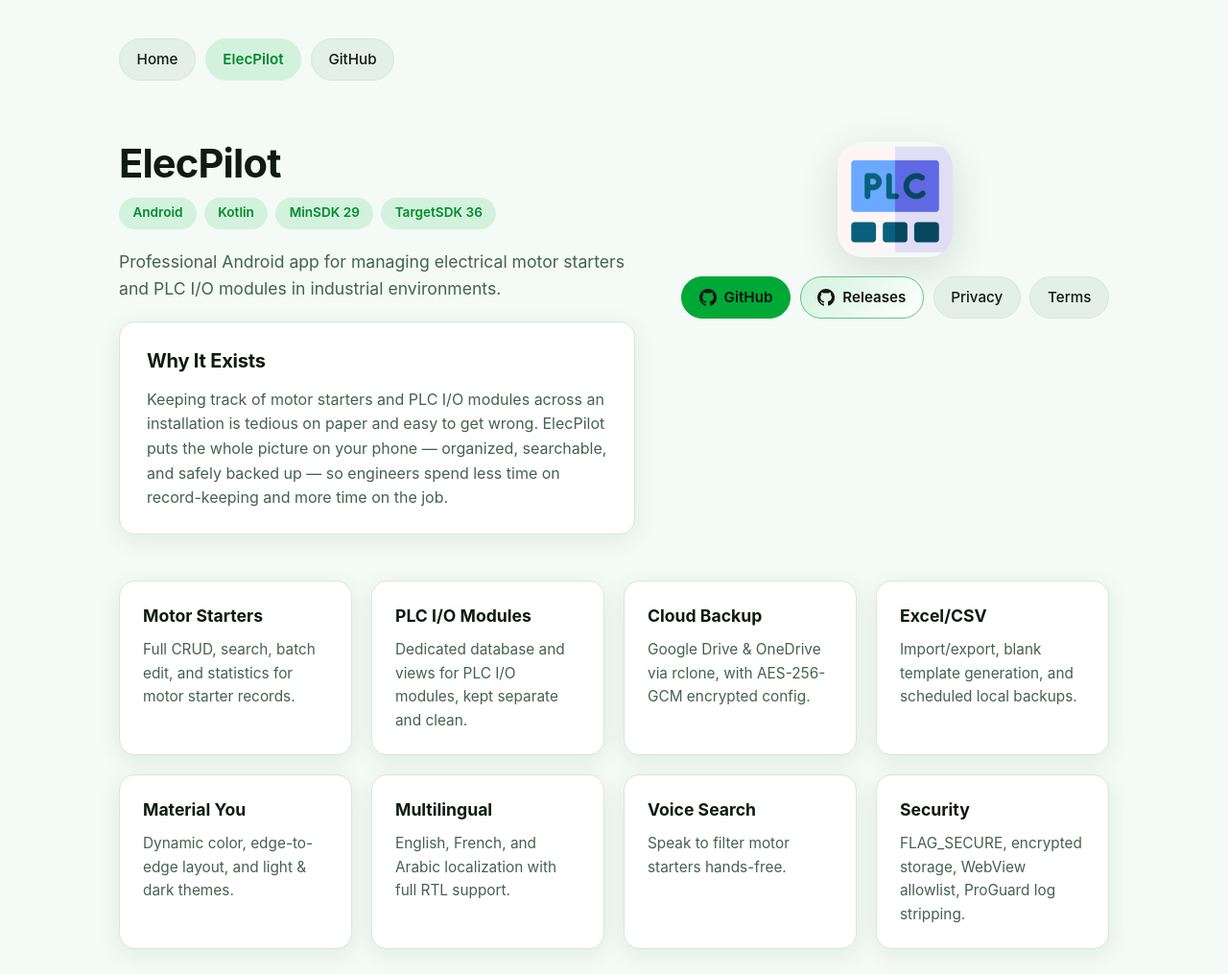
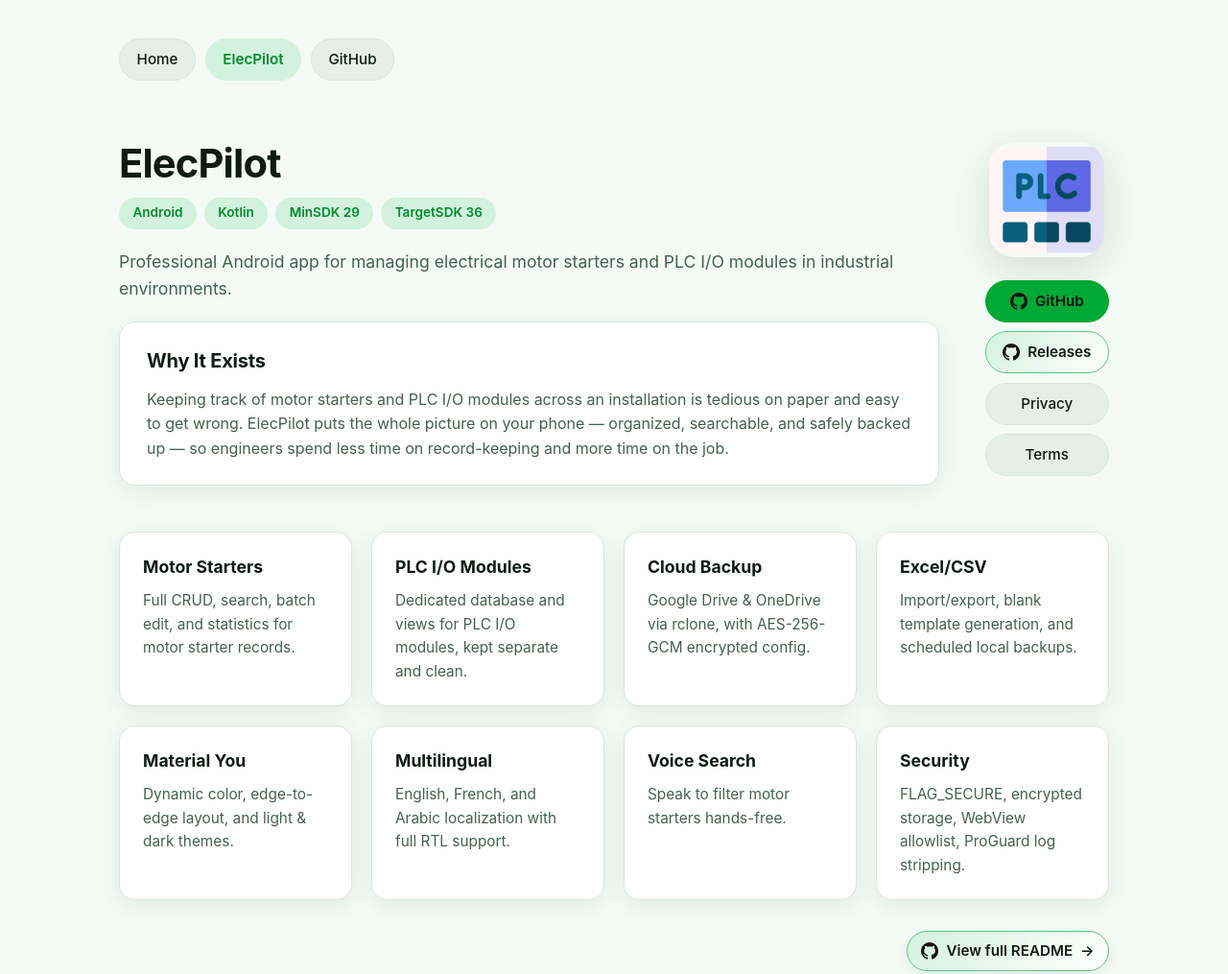
Before and after one commit to Hcmdz/Hcmdz.github.io, a plain HTML site: page elecpilot/index.html in a window 1280 px wide. Shown: the top 1015 px of the page at 96% size. Drawn offline with Linux system fonts and the light colour scheme.

Commit message:
Stack project-hero pills vertically on desktop (bikram format); css ?v=7

```diff
--- a/assets/style.css
+++ b/assets/style.css
@@ -113,6 +113,18 @@
 }
 
 .profile-hero .hero-media .pill {
+  justify-content: center;
+}
+
+/* Pills in the project hero stack vertically under the logo */
+.project-hero .hero-media .nav {
+  flex-direction: column;
+  align-items: stretch;
+  width: min(16rem, 100%);
+  margin-top: 0.25rem;
+}
+
+.project-hero .hero-media .pill {
   justify-content: center;
 }
 
--- a/elecpilot/index.html
+++ b/elecpilot/index.html
@@ -22,7 +22,7 @@
   <meta name="twitter:title" content="ElecPilot">
   <meta name="twitter:description" content="Professional Android app for managing motor starters and PLC I/O modules.">
   <meta name="twitter:image" content="https://Hcmdz.github.io/elecpilot/og.png">
-  <link rel="stylesheet" href="../assets/style.css?v=6">
+  <link rel="stylesheet" href="../assets/style.css?v=7">
   <script src="../assets/site.js?v=3" defer></script>
   <script type="application/ld+json">
     {
```
Also changed, not shown: index.html (+1 -1 lines).
